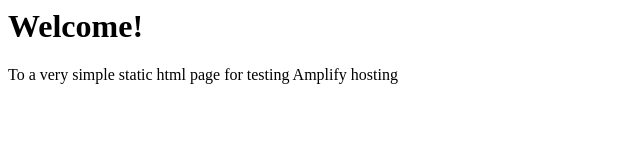
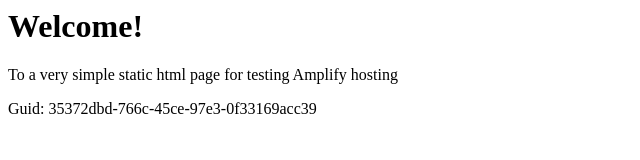
Before and after one commit to aws-aemilia-arn/Github-PR-Commit-Integration-Test-DoNotTouch-Gith-OKSLNVO2-v1-prod-eu-north-1, a website: page src/index.html in a window 1280 px wide. Shown: the whole page, without its empty margins (0-640 px from the left). Drawn offline with Linux system fonts and the light colour scheme.

Commit message:
commit from integ tests

```diff
--- a/src/index.html
+++ b/src/index.html
@@ -1,3 +1,5 @@
+
+
 <html lang="en">
 
 <head>
@@ -10,6 +12,6 @@
 <body>
     <h1>Welcome!</h1>
     <p>To a very simple static html page for testing Amplify hosting</p>
-</body>
+    <p>Guid: 35372dbd-766c-45ce-97e3-0f33169acc39</p></body>
 
 </html>
```
